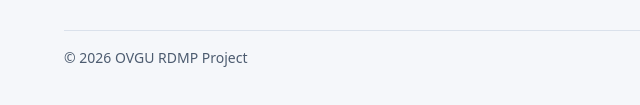
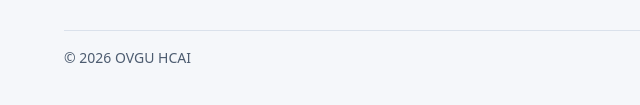
Before and after one commit to ovgu-hcai/RDMP_Ovgu, a plain HTML site: page index.html in a window 1280 px wide. Shown: the part 2617-2722 px from the top of the page, 0-640 px from the left. Drawn offline with Linux system fonts and the light colour scheme.

Commit message:
Use OVGU HCAI in the copyright footer

```diff
--- a/index.html
+++ b/index.html
@@ -131,7 +131,7 @@ dd { margin-left: 0; }
       </footer>
     </div>
   </div>
-  <footer class="site-footer">© 2026 OVGU RDMP Project</footer>
+  <footer class="site-footer">© 2026 OVGU HCAI</footer>
 </main>
 <script>
 const sections=[["Administration", "1.1 Researcher name|1.1 Institutional ID|1.2 Research group|1.3 Project title|1.4 Project description and expected results|1.5 Funding agency|1.5 Grant number|1.6 Project code|1.7 Start date|1.7 Expected end date|1.7 Extended end date|1.8 Version and date|1.8 Last updated|1.8 Subsequent version and date|1.9 Responsible PI|1.9 Daily supervisor(s)|1.10 External institution(s)|1.10 External data management lead(s)"], ["Data collection", "2.1 Sensitive data, permits and licences|2.3 Primary data types, origin and reuse|2.3 Estimated primary data volume|2.4 Secondary data, software and workflows|2.4 Estimated secondary data volume"], ["Data storage", "3.1 Storage location and backup schedule|3.1 Cloud storage and sharing arrangements|3.1 Temporary storage|3.1 Special storage, version control and security|3.2 Archive location, content and retention|3.2 Additional archiving agreements"], ["Data ownership", "4 Ownership, third-party agreements and embargoes|4 Who can access the data and on what terms?"], ["Data documentation", "5.1 Metadata and documentation for reuse|5.2 File formats and naming conventions|5.2 Non-standard formats and software needed"]].map(([title,fields])=>[title,fields.split('|')]);
```
